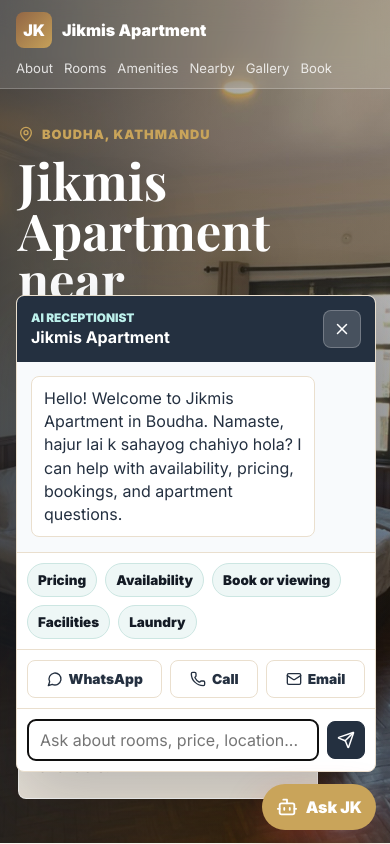
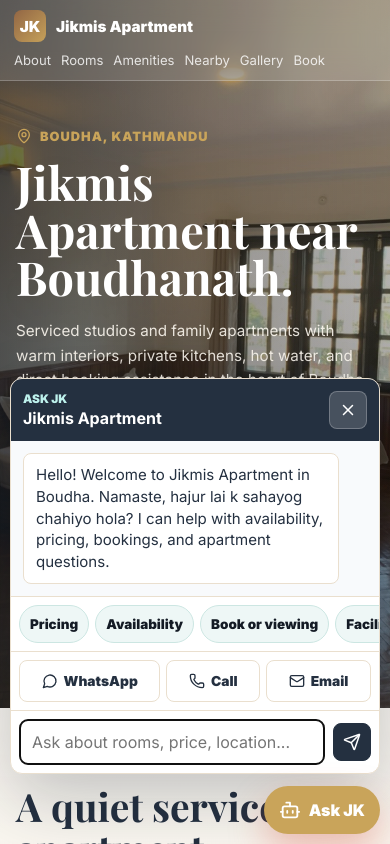
Before and after one commit to tsewangbistaimp/Jikmis-Apartment, a Next.js app: page / in a window 390 px wide. Both pictures are taken after a click on the button "Ask JK". Shown: the top 844 px of the page. Built offline with nearby package versions, Linux system fonts and the light colour scheme; no server answers.

Commit message:
Improve mobile layout and chat heading

```diff
--- a/app/globals.css
+++ b/app/globals.css
@@ -22,6 +22,7 @@
 
 * { box-sizing: border-box; }
 html { scroll-behavior: smooth; }
+html, body { max-width: 100%; overflow-x: hidden; }
 body {
   margin: 0;
   background:
@@ -114,6 +115,7 @@ h3 { font-size: 1.15rem; margin-bottom: 8px; }
   min-height: 44px;
   padding: 11px 16px;
   font-weight: 850;
+  text-align: center;
 }
 .primary { background: linear-gradient(135deg, var(--brown), #a9794e); color: white; box-shadow: 0 12px 28px rgba(117, 72, 44, 0.18); }
 .primary:hover { background: linear-gradient(135deg, var(--brown-dark), var(--brown)); transform: translateY(-2px); }
@@ -319,6 +321,7 @@ textarea { resize: vertical; }
   max-width: 86%;
   padding: 10px 12px;
   white-space: pre-wrap;
+  word-break: break-word;
 }
 .chat-message.bot { align-self: flex-start; background: white; border: 1px solid var(--line); color: var(--ink); }
 .chat-message.user { align-self: flex-end; background: var(--primary); color: white; }
@@ -877,30 +880,129 @@ textarea { resize: vertical; }
   .luxury-about, .nearby-section { grid-template-columns: 1fr; }
   .luxury-gallery { grid-template-columns: repeat(2, minmax(0, 1fr)); }
   .hero-booking-card { position: relative; bottom: auto; margin-top: 26px; right: auto; width: min(100%, 320px); }
+  .luxury-nav {
+    align-items: flex-start;
+    flex-direction: column;
+  }
+  .luxury-nav nav {
+    overflow-x: auto;
+    padding-bottom: 2px;
+    width: 100%;
+  }
+  .luxury-nav nav a {
+    flex: 0 0 auto;
+  }
 }
 @media (max-width: 640px) {
   .site-header { align-items: flex-start; flex-direction: column; }
   .hero { min-height: auto; padding-top: 30px; }
   .room-grid, .stat-grid, .row, .facility-grid, .pricing-location-grid, .about-section, .about-stats { grid-template-columns: 1fr; }
   h1 { font-size: 2.5rem; }
+  h2 { font-size: clamp(1.85rem, 10vw, 2.45rem); }
   .hero-note { bottom: 10px; left: 10px; max-width: calc(100% - 20px); }
   .price-row { align-items: flex-start; flex-direction: column; }
   .price-row strong { text-align: left; }
-  .chatbot-shell { bottom: 14px; right: 14px; }
-  .chatbot-panel { max-height: min(520px, calc(100vh - 92px)); width: min(360px, calc(100vw - 28px)); }
+  .button {
+    min-height: 48px;
+    width: 100%;
+  }
+  .hero-actions,
+  .contact-actions {
+    width: 100%;
+  }
+  .chatbot-shell {
+    bottom: calc(10px + env(safe-area-inset-bottom));
+    left: 10px;
+    right: 10px;
+  }
+  .chatbot-panel {
+    border-radius: 12px;
+    max-height: min(74vh, calc(100dvh - 92px));
+    width: 100%;
+  }
+  .chatbot-header {
+    padding: 12px;
+  }
+  .chatbot-history {
+    min-height: 150px;
+    padding: 12px;
+  }
+  .chat-message {
+    font-size: 0.94rem;
+    max-width: 92%;
+  }
+  .quick-replies,
+  .chat-actions {
+    gap: 6px;
+    padding: 8px;
+  }
+  .quick-replies {
+    flex-wrap: nowrap;
+    overflow-x: auto;
+  }
+  .quick-replies button {
+    flex: 0 0 auto;
+    min-height: 38px;
+  }
+  .chat-actions a {
+    min-height: 42px;
+  }
+  .chat-input-row {
+    padding: 8px;
+  }
+  .chat-input-row input {
+    font-size: 16px;
+    min-height: 46px;
+  }
+  .chatbot-launcher {
+    justify-self: end;
+    min-height: 48px;
+    padding-inline: 15px;
+  }
   .site-footer { padding-bottom: 96px; }
-  .luxury-nav { gap: 12px; padding: 12px 16px; }
-  .luxury-nav nav { gap: 11px; font-size: 0.82rem; }
-  .luxury-hero { min-height: 92vh; padding: 126px 18px 44px; }
-  .luxury-hero-content h1 { font-size: clamp(2.7rem, 13vw, 4rem); }
-  .luxury-hero-content p:not(.eyebrow) { font-size: 0.98rem; }
-  .section-shell { padding-block: 46px; }
+  .luxury-nav { gap: 10px; padding: 10px 14px; }
+  .luxury-nav .brand { font-size: 0.95rem; }
+  .luxury-nav .brand-mark {
+    height: 32px;
+    width: 32px;
+  }
+  .luxury-nav nav {
+    gap: 10px;
+    font-size: 0.82rem;
+    scrollbar-width: none;
+  }
+  .luxury-nav nav::-webkit-scrollbar,
+  .quick-replies::-webkit-scrollbar {
+    display: none;
+  }
+  .luxury-hero { min-height: auto; padding: 128px 16px 34px; }
+  .luxury-hero-content h1 { font-size: clamp(2.2rem, 12vw, 3.35rem); line-height: 1.02; }
+  .luxury-hero-content p:not(.eyebrow) { font-size: 0.95rem; line-height: 1.62; }
+  .hero-booking-card {
+    margin-top: 22px;
+    max-width: none;
+    padding: 16px;
+    width: 100%;
+  }
+  .hero-booking-card strong {
+    font-size: 1.85rem;
+  }
+  .section-shell { padding: 40px 16px; }
+  .luxury-about { padding-top: 48px; }
   .nearby-grid, .luxury-gallery { grid-template-columns: 1fr; }
   .luxury-gallery img:nth-child(1), .luxury-gallery img:nth-child(6) { grid-column: span 1; aspect-ratio: 1 / 1; }
   .room-title-row, .room-price-row { align-items: flex-start; flex-direction: column; }
   .room-price-row span { text-align: left; }
-  .chatbot-history { min-height: 190px; }
-  .chatbot-launcher { min-height: 46px; padding-inline: 14px; }
+  .luxury-room-card,
+  .nearby-card,
+  .review-card {
+    box-shadow: 0 12px 34px rgba(82, 55, 35, 0.08);
+  }
+  .luxury-room-body,
+  .nearby-card,
+  .review-card {
+    padding: 16px;
+  }
   .map-button { bottom: 12px; left: 12px; right: 12px; }
   .map-card iframe { height: 420px; }
 }
--- a/components/ApartmentChatbot.tsx
+++ b/components/ApartmentChatbot.tsx
@@ -23,7 +23,7 @@ const starterMessages: ChatMessage[] = [
 const chatEndpoint = process.env.NEXT_PUBLIC_API_URL ? `${process.env.NEXT_PUBLIC_API_URL}/chat` : "/api/chat";
 
 export default function ApartmentChatbot() {
-  const [isOpen, setIsOpen] = useState(true);
+  const [isOpen, setIsOpen] = useState(false);
   const [messages, setMessages] = useState<ChatMessage[]>(starterMessages);
   const [input, setInput] = useState("");
   const [isTyping, setIsTyping] = useState(false);
@@ -103,10 +103,10 @@ export default function ApartmentChatbot() {
   return (
     <div className="chatbot-shell">
       {isOpen && (
-        <section className="chatbot-panel" aria-label="Jikmis Apartment AI receptionist">
+        <section className="chatbot-panel" aria-label="Jikmis Apartment chat">
           <header className="chatbot-header">
             <div>
-              <span className="chatbot-kicker">AI receptionist</span>
+              <span className="chatbot-kicker">Ask JK</span>
               <strong>Jikmis Apartment</strong>
             </div>
             <button className="icon-button" type="button" onClick={() => setIsOpen(false)} aria-label="Close chat">
```
